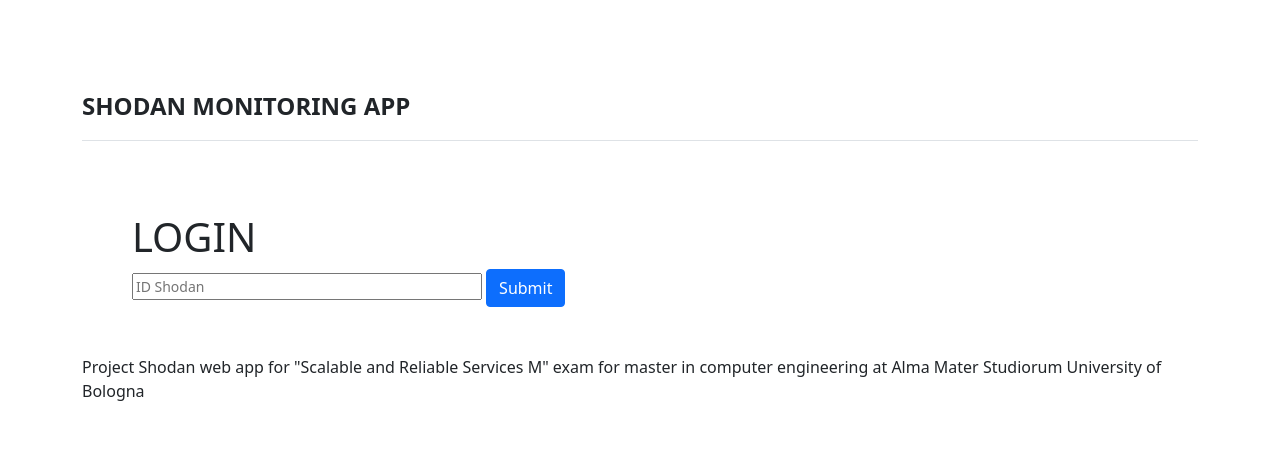
After one commit to ShodanWebAppProject/ShodanWebApp, a Flask app: page /login in a window 1280 px wide. The commit adds this page. Shown: the top 466 px of the page. Run offline with Flask 3, Linux system fonts and the light colour scheme.

Commit message:
Add ShodaID session

```diff
--- a/app.py
+++ b/app.py
@@ -3,8 +3,8 @@
 # This WebSocket implementation is compatible with the Flask development web server.
 # For a production deployment it can be used with Gunicorn, Eventlet or Gevent.
 
-from flask import Flask, render_template, json, request, session
-
+from flask import Flask, render_template, json, redirect, request, session
+from flask_session import Session
 from flask_sock import Sock
 import shodan
 import requests
@@ -12,21 +12,29 @@
 
 
 app = Flask(__name__)
+
+# Socket
 sock = Sock(app)
+# Session
+app.config["SESSION_PERMANENT"] = False
+app.config["SESSION_TYPE"] = "filesystem"
+Session(app)
 
 @sock.route('/vuln')
 def echo(sock):
     app.logger.info("Connection accepted")
 
-    SHODAN_API_KEY = "W9YKu6EZhmfJEuzdu34weobtOf0WoSQC"
-    api = shodan.Shodan(SHODAN_API_KEY)
+    # SHODAN_API_KEY = "W9YKu6EZhmfJEuzdu34weobtOf0WoSQC"
+    api = shodan.Shodan(session["shodanid"])
     # target = '167.114.198.227'
 
 
     target = sock.receive()
 
+    # print(session["shodanid"])
 
-    dnsResolve = 'https://api.shodan.io/dns/resolve?hostnames=' + target + '&key=' + SHODAN_API_KEY
+
+    dnsResolve = 'https://api.shodan.io/dns/resolve?hostnames=' + target + '&key=' + session["shodanid"]
     print("Target: "+target)
 
     try:
@@ -71,14 +79,34 @@
 
 @app.route('/')
 def main():
+    # check if the users exist or not
+    if not session.get("shodanid"):
+        # if not there in the session then redirect to the login page
+        return redirect("/login")
     return render_template('index.html')
 
+@app.route("/logout")
+def logout():
+    session["shodanid"] = None
+    return redirect("/")
+
+@app.route("/login", methods=["POST", "GET"])
+def login():
+    if request.method == "POST":
+        session["shodanid"] = request.form.get("shodanid")
+        return redirect("/")
+    return render_template("login.html")
+
+@app.route('/getshodanid/')
+def get():
+    return session.get('shodanid', 'not set')
+
 @app.route('/signUp')
-def registration():
+def signup():
     return render_template('signUp.html')
 
 @app.route('/signIn')
-def login():
+def signin():
     return render_template('signIn.html')
 
 if __name__ == "__main__":
--- /dev/null
+++ b/templates/login.html
@@ -0,0 +1,65 @@
+<!DOCTYPE html>
+<html lang="en">
+	<head>
+
+		<title>Shodan app</title>
+
+		<link
+			href="https://cdn.jsdelivr.net/npm/bootstrap@5.1.3/dist/css/bootstrap.min.css"
+			rel="stylesheet"
+			integrity="sha384-1BmE4kWBq78iYhFldvKuhfTAU6auU8tT94WrHftjDbrCEXSU1oBoqyl2QvZ6jIW3"
+			crossorigin="anonymous"
+		/>
+
+
+		<script>
+
+
+		</script>
+	</head>
+
+	<body>
+
+		<div class="container">
+
+			<header class="header">
+
+				<nav class="border-bottom flex-wrap mb-4 py-3 d-flex justify-content-center">
+					<a
+						href="/"
+						class="text-dark text-decoration-none mb-3 mb-md-0 d-flex align-items-center me-md-auto"
+					>
+						<span class="fs-4"><b>SHODAN MONITORING APP</b></span>
+					</a>
+
+					<ul class="nav nav-pills">
+					</ul>
+
+				</nav>
+
+			</header>
+
+			<div class="row marketing">
+
+				<div class="col-lg-6">
+					<h1> LOGIN </h1>
+
+					<form action="/login" method="POST">
+						<input placeholder="ID Shodan" style="width: 350px;" class="form-text" autocomplete="off" type="text"class="btn btn-primary" name="shodanid">
+						<input type="submit" class="btn btn-primary" name="Login">
+					</form>
+				</div>
+
+			</div>
+
+
+			<footer class="footer">
+
+				<p>Project Shodan web app for "Scalable and Reliable Services M" exam for master in computer engineering at Alma Mater Studiorum University of Bologna</p>
+
+			</footer>
+
+
+		</div>
+	</body>
+</html>
```
Also changed, not shown: templates/index.html (+12 -13 lines).
